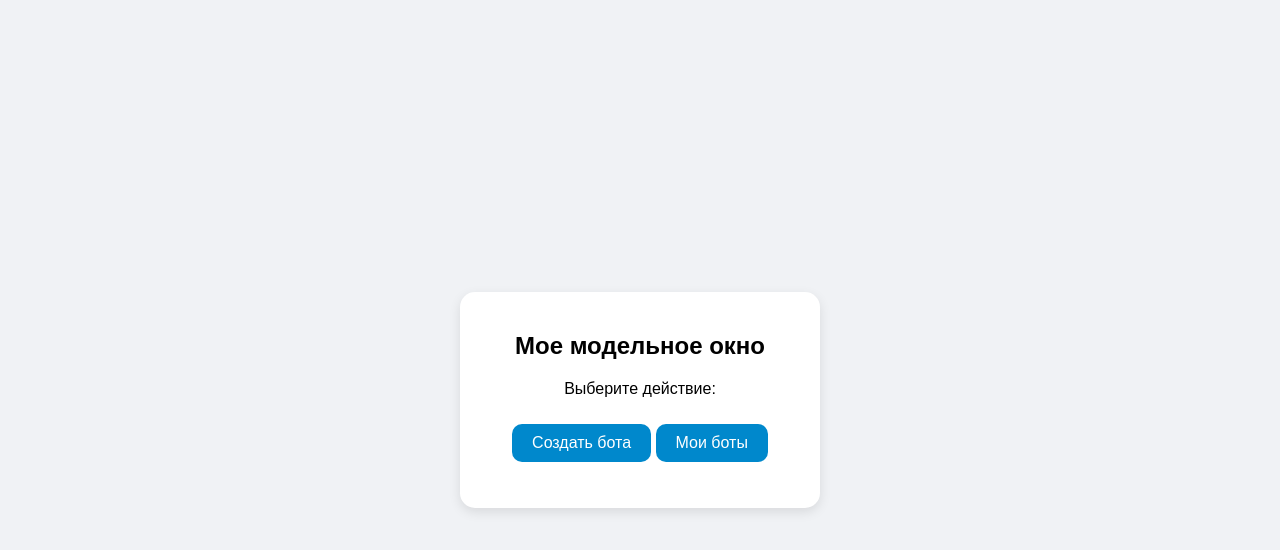
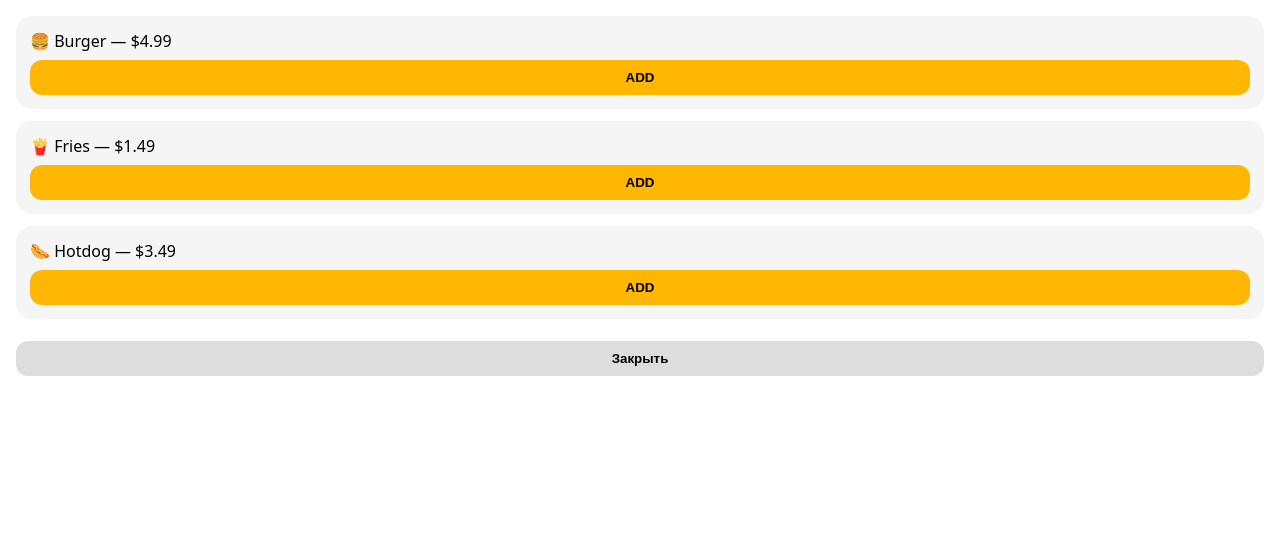
Before and after one commit to mark5235/test, a plain HTML site: page index.html in a window 1280 px wide. Drawn offline with Linux system fonts and the light colour scheme.

Commit message:
Update index.html

```diff
--- a/index.html
+++ b/index.html
@@ -3,26 +3,108 @@
 <head>
 <meta charset="UTF-8">
 <meta name="viewport" content="width=device-width, initial-scale=1.0">
-<title>Модельное окно бота</title>
+
+<title>Telegram WebApp</title>
+
 <style>
-body { font-family: Arial, sans-serif; background: #f0f2f5; display:flex; justify-content:center; align-items:center; height:100vh; margin:0; }
-.container { background:white; padding:20px 30px; border-radius:15px; box-shadow:0 4px 12px rgba(0,0,0,0.1); text-align:center; width:300px; }
-button { padding:10px 20px; margin:10px 0; border:none; border-radius:10px; background-color:#0088cc; color:white; font-size:16px; cursor:pointer; transition:0.3s; }
-button:hover { background-color:#006699; }
-#output { margin-top:15px; font-weight:bold; }
+:root {
+    --bg: #ffffff;
+    --card: #f5f5f5;
+    --button: #ffb703;
+    --text: #000000;
+}
+
+body {
+    margin: 0;
+    background: var(--bg);
+    font-family: system-ui, -apple-system, BlinkMacSystemFont;
+}
+
+.sheet {
+    max-height: 60vh;          /* КЛЮЧЕВО */
+    overflow-y: auto;
+    padding: 16px;
+}
+
+.card {
+    background: var(--card);
+    border-radius: 16px;
+    padding: 14px;
+    margin-bottom: 12px;
+}
+
+.item {
+    font-size: 16px;
+    margin-bottom: 8px;
+}
+
+button {
+    width: 100%;
+    padding: 10px;
+    border-radius: 12px;
+    border: none;
+    background: var(--button);
+    font-weight: bold;
+    cursor: pointer;
+}
+
+.close {
+    background: #ddd;
+    margin-top: 10px;
+}
 </style>
 </head>
+
 <body>
-<div class="container">
-<h2>Мое модельное окно</h2>
-<p>Выберите действие:</p>
-<button onclick="createBot()">Создать бота</button>
-<button onclick="myBots()">Мои боты</button>
-<p id="output"></p>
+
+<div class="sheet">
+
+    <div class="card">
+        <div class="item">🍔 Burger — $4.99</div>
+        <button onclick="add('Burger')">ADD</button>
+    </div>
+
+    <div class="card">
+        <div class="item">🍟 Fries — $1.49</div>
+        <button onclick="add('Fries')">ADD</button>
+    </div>
+
+    <div class="card">
+        <div class="item">🌭 Hotdog — $3.49</div>
+        <button onclick="add('Hotdog')">ADD</button>
+    </div>
+
+    <button class="close" onclick="closeApp()">Закрыть</button>
 </div>
+
 <script>
-function createBot() { document.getElementById("output").innerText = "Бот создан успешно!"; }
-function myBots() { document.getElementById("output").innerText = "У вас пока нет ботов."; }
+const tg = window.Telegram.WebApp;
+
+// сообщаем Telegram, что контент готов
+tg.ready();
+
+// ❌ НЕ вызываем tg.expand()
+
+function add(item) {
+    tg.showAlert(item + " добавлен");
+}
+
+function closeApp() {
+    tg.close();
+}
+
+// адаптация под тему Telegram
+function applyTheme() {
+    if (tg.colorScheme === "dark") {
+        document.documentElement.style.setProperty('--bg', '#1c1c1e');
+        document.documentElement.style.setProperty('--card', '#2c2c2e');
+        document.documentElement.style.setProperty('--text', '#ffffff');
+    }
+}
+
+applyTheme();
+tg.onEvent("themeChanged", applyTheme);
 </script>
+
 </body>
 </html>
```
